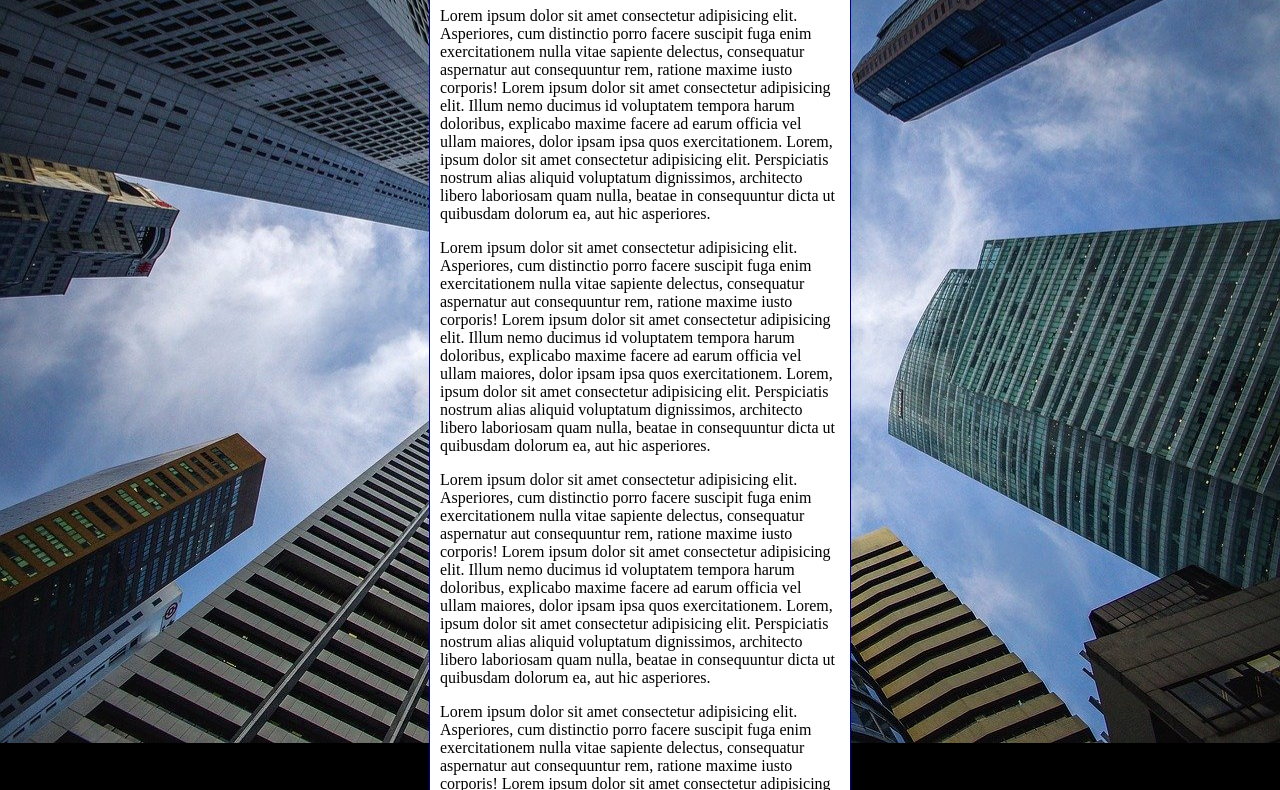
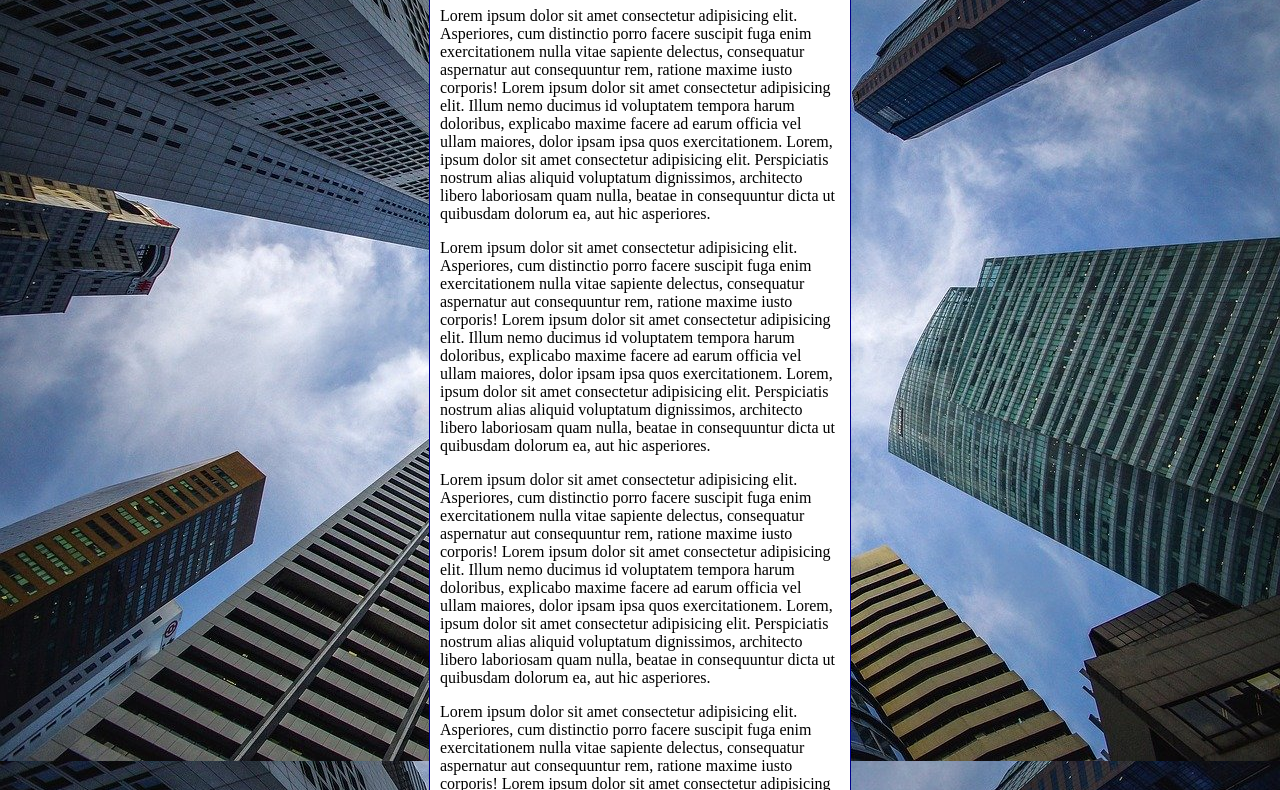
Before and after one commit to caikecardoso/html-css, a plain HTML site: page exercicios/ex022/fundo006.html in a window 1280 px wide. Shown: the part 92-882 px from the top of the page. Drawn offline with Linux system fonts and the light colour scheme.

Commit message:
Update fundo006.html

```diff
--- a/exercicios/ex022/fundo006.html
+++ b/exercicios/ex022/fundo006.html
@@ -6,17 +6,25 @@
     <title>Document</title>
     <style>
         body {
-            height: 100vh;
+            /* height: 100vh;
             background-color: black;
             background-image: url('imagens/wallpaper002.jpg');
             background-position: center center;
             background-repeat: no-repeat;
             background-size: cover;
+            background-attachment: fixed; */
+
+            /* Shorthand - background
+                color > image > position > repeat > [size]
+            */
+
+            background: black url('imagens/wallpaper002.jpg') center center no-repeat fixed;
+            background-size: cover;
         }
 
         main {
             background-color: white;
-            width: 400px;
+            max-width: 400px;
             padding: 10px;
             margin: auto;
             border: 1px solid darkblue;
```
